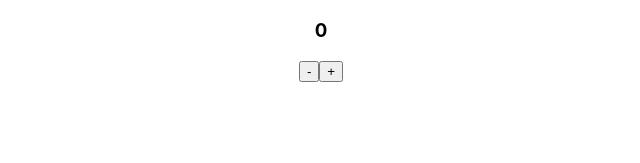
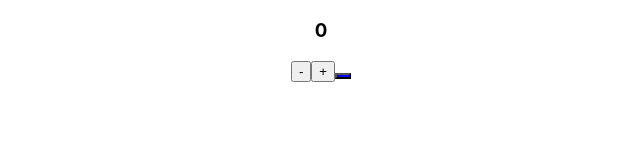
Before and after one commit to jeaseong/tdd-practice, a React (Create React App) app: page / in a window 1280 px wide. Shown: the top 163 px of the page, without its empty margins (319-959 px from the left). Built offline with nearby package versions, Linux system fonts and the light colour scheme.

Commit message:
test: is there on/off btn that is blue

```diff
--- a/src/App.tsx
+++ b/src/App.tsx
@@ -18,6 +18,10 @@ function App() {
       <button data-testid="plusBtn" onClick={onClickPlus}>
         +
       </button>
+      <button
+        style={{ backgroundColor: "blue" }}
+        data-testid="onOffBtn"
+      ></button>
     </div>
   );
 }
```
Also changed, not shown: 1 other file (tests, documents, lock files or other folders).
